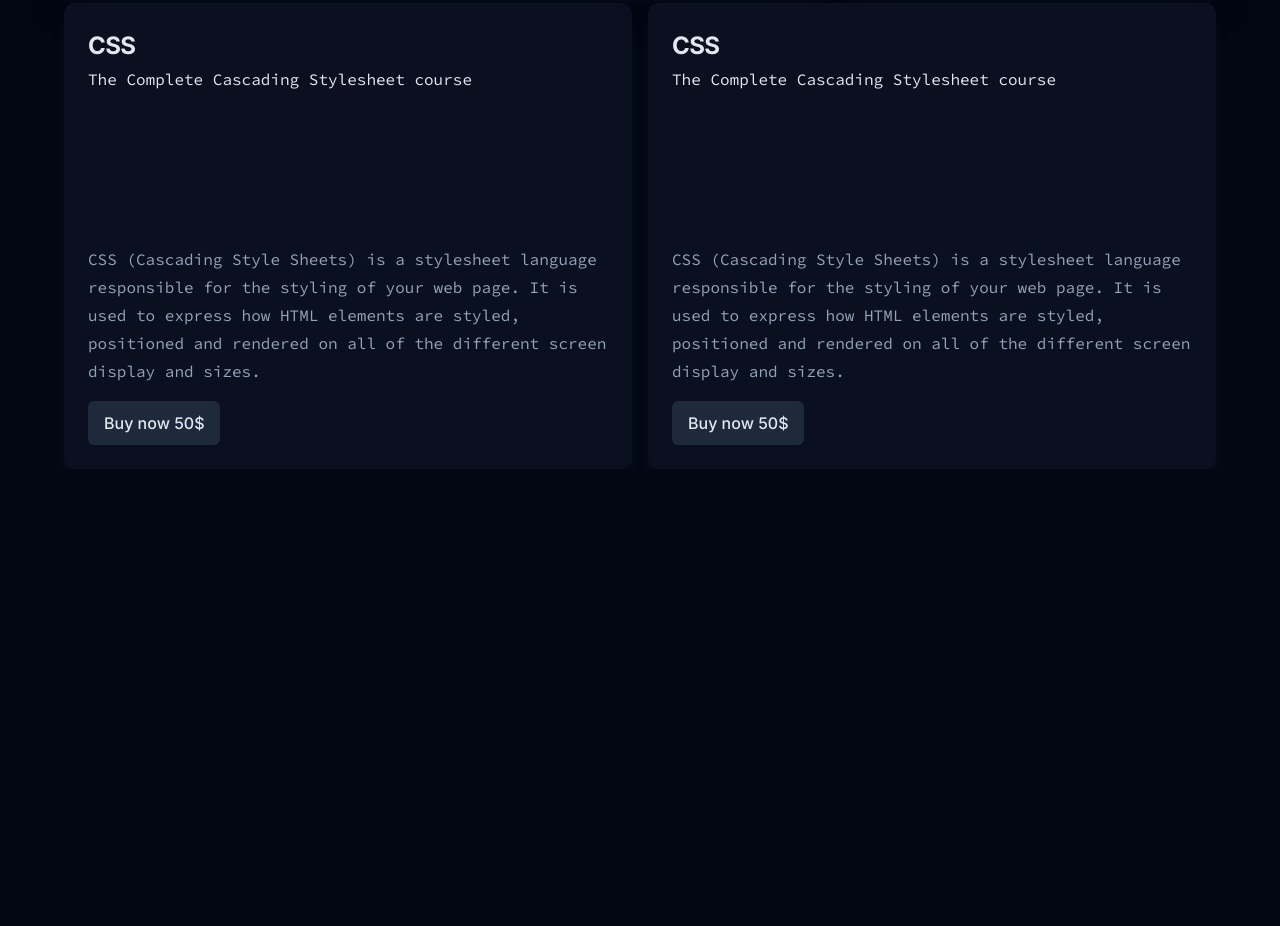
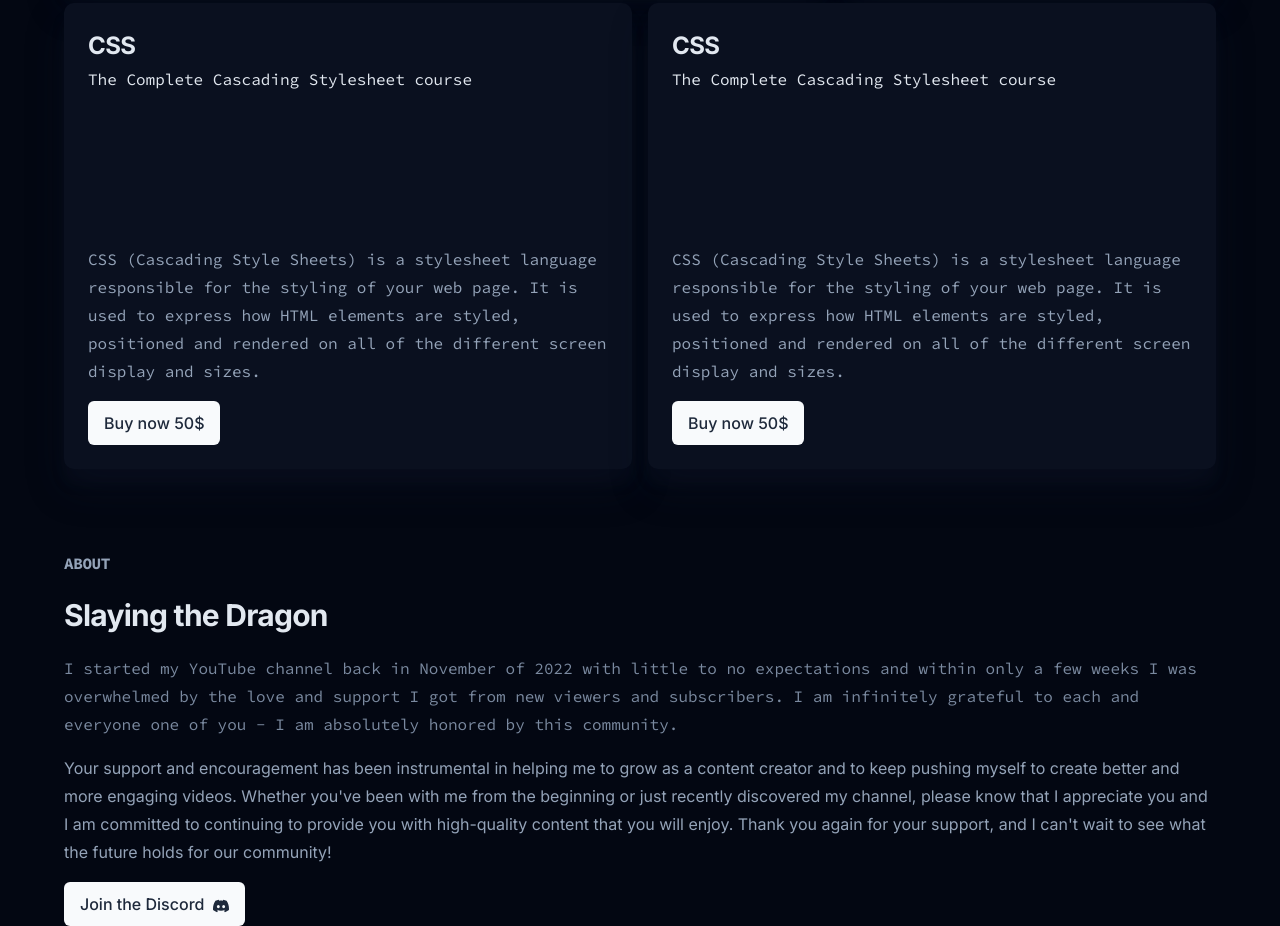
Before and after one commit to Dannu-R/Dannu-R.github.io, a plain HTML site: page Final Project/project.html in a window 1280 px wide. Shown: the part 1513-2439 px from the top of the page. Before the commit the page ends 1982 px from the top, so only its background shows below. Drawn offline with Linux system fonts and the light colour scheme.

Commit message:
Added first half of about section

```diff
--- a/Final Project/project.html
+++ b/Final Project/project.html
@@ -20,7 +20,8 @@
     <link rel="stylesheet" href="./styles/components/header.css" />
     <link rel="stylesheet" href="./styles/components/mobile-nav.css" />
     <link rel="stylesheet" href="./styles/components/hero.css" />
-    <link rel="stylesheet" href="./styles/components/courses.css">
+    <link rel="stylesheet" href="./styles/components/courses.css" />
+    <link rel="stylesheet" href="./styles/components/about.css" />
     <link rel="stylesheet" href="./styles/utils.css" />
 
     <link href="https://cdn.lineicons.com/4.0/lineicons.css" rel="stylesheet" />
@@ -181,12 +182,12 @@
           </div>
           <div class="courses__card-info-container">
             <p class="courses__card-info">
-              CSS (Cascading Style Sheets) is a stylesheet language responsible for
-              the styling of your web page. It is used to express how HTML elements
-              are styled, positioned and rendered on all of the different screen
-              display and sizes.
+              CSS (Cascading Style Sheets) is a stylesheet language responsible
+              for the styling of your web page. It is used to express how HTML
+              elements are styled, positioned and rendered on all of the
+              different screen display and sizes.
             </p>
-            <button class="btn courses__card-btn"> Buy now 50$</button>
+            <button class="btn courses__card-btn">Buy now 50$</button>
           </div>
         </div>
         <div class="courses__card courses__card-2">
@@ -198,12 +199,12 @@
           </div>
           <div class="courses__card-info-container">
             <p class="courses__card-info">
-              CSS (Cascading Style Sheets) is a stylesheet language responsible for
-              the styling of your web page. It is used to express how HTML elements
-              are styled, positioned and rendered on all of the different screen
-              display and sizes.
+              CSS (Cascading Style Sheets) is a stylesheet language responsible
+              for the styling of your web page. It is used to express how HTML
+              elements are styled, positioned and rendered on all of the
+              different screen display and sizes.
             </p>
-            <button class="btn courses__card-btn"> Buy now 50$</button>
+            <button class="btn courses__card-btn">Buy now 50$</button>
           </div>
         </div>
         <div class="courses__card courses__card-3">
@@ -215,12 +216,12 @@
           </div>
           <div class="courses__card-info-container">
             <p class="courses__card-info">
-              CSS (Cascading Style Sheets) is a stylesheet language responsible for
-              the styling of your web page. It is used to express how HTML elements
-              are styled, positioned and rendered on all of the different screen
-              display and sizes.
+              CSS (Cascading Style Sheets) is a stylesheet language responsible
+              for the styling of your web page. It is used to express how HTML
+              elements are styled, positioned and rendered on all of the
+              different screen display and sizes.
             </p>
-            <button class="btn courses__card-btn"> Buy now 50$</button>
+            <button class="btn courses__card-btn">Buy now 50$</button>
           </div>
         </div>
         <div class="courses__card courses__card-4">
@@ -232,13 +233,59 @@
           </div>
           <div class="courses__card-info-container">
             <p class="courses__card-info">
-              CSS (Cascading Style Sheets) is a stylesheet language responsible for
-              the styling of your web page. It is used to express how HTML elements
-              are styled, positioned and rendered on all of the different screen
-              display and sizes.
+              CSS (Cascading Style Sheets) is a stylesheet language responsible
+              for the styling of your web page. It is used to express how HTML
+              elements are styled, positioned and rendered on all of the
+              different screen display and sizes.
             </p>
-            <button class="btn courses__card-btn"> Buy now 50$</button>
+            <button class="btn courses__card-btn">Buy now 50$</button>
           </div>
+        </div>
+      </div>
+    </section>
+    <section class="about container">
+      <div class="about__container">
+        <div class="about__section">
+          <h3 class="about__title-1">about</h3>
+          <h2 class="about__title-2">Slaying the Dragon</h2>
+          <p class="about__desc-1">
+            I started my YouTube channel back in November of 2022 with little to
+            no expectations and within only a few weeks I was overwhelmed by the
+            love and support I got from new viewers and subscribers. I am
+            infinitely grateful to each and everyone one of you - I am
+            absolutely honored by this community.
+          </p>
+          <p class="about__desc-2">
+            Your support and encouragement has been instrumental in helping me
+            to grow as a content creator and to keep pushing myself to create
+            better and more engaging videos. Whether you've been with me from
+            the beginning or just recently discovered my channel, please know
+            that I appreciate you and I am committed to continuing to provide
+            you with high-quality content that you will enjoy. Thank you again
+            for your support, and I can't wait to see what the future holds for
+            our community!
+          </p>
+          <a class="btn about__btn about__btn-container">
+            Join the Discord
+            <svg
+              class="about__icon"
+              width="auto"
+              height="auto"
+              viewBox="0 0 64 64"
+              xmlns="http://www.w3.org/2000/svg"
+            >
+              <g clip-path="url(#clip0_412_53)">
+                <path
+                  d="M54.2141 11.2742C50.0713 9.33582 45.6415 7.92712 41.0104 7.125C40.4416 8.1533 39.7772 9.53637 39.319 10.6366C34.396 9.89625 29.5182 9.89625 24.6858 10.6366C24.2277 9.53637 23.5481 8.1533 22.9743 7.125C18.3382 7.92712 13.9033 9.341 9.76051 11.2844C1.40438 23.9116 -0.86083 36.2252 0.271778 48.3639C5.814 52.5027 11.1851 55.0169 16.4655 56.6621C17.7693 54.8678 18.9321 52.9603 19.9338 50.9501C18.026 50.2251 16.1987 49.3306 14.4722 48.292C14.9302 47.9526 15.3783 47.5979 15.8111 47.2328C26.3419 52.1583 37.7837 52.1583 48.1886 47.2328C48.6266 47.5979 49.0745 47.9526 49.5276 48.292C47.7959 49.3356 45.9637 50.2302 44.0559 50.9552C45.0576 52.9603 46.2154 54.873 47.5242 56.6672C52.8097 55.022 58.1858 52.5079 63.728 48.3639C65.0569 34.292 61.4578 22.0916 54.2141 11.2742ZM21.3685 40.8987C18.2073 40.8987 15.6148 37.9475 15.6148 34.3537C15.6148 30.7599 18.1519 27.8036 21.3685 27.8036C24.5851 27.8036 27.1775 30.7547 27.1221 34.3537C27.1271 37.9475 24.5851 40.8987 21.3685 40.8987ZM42.6313 40.8987C39.4701 40.8987 36.8776 37.9475 36.8776 34.3537C36.8776 30.7599 39.4147 27.8036 42.6313 27.8036C45.8479 27.8036 48.4403 30.7547 48.385 34.3537C48.385 37.9475 45.8479 40.8987 42.6313 40.8987Z"
+                />
+              </g>
+              <defs>
+                <clipPath id="clip0_412_53">
+                  <rect width="64" height="64" fill="white" />
+                </clipPath>
+              </defs>
+            </svg>
+          </a>
         </div>
       </div>
     </section>
--- /dev/null
+++ b/Final Project/styles/components/about.css
@@ -0,0 +1,49 @@
+.about {
+
+  display: flex;
+}
+
+.about__section {
+  text-align: start;
+}
+
+.about__title-1 {
+  text-transform: uppercase;
+  font-weight: 700;
+  font-size: var(--size-base);
+  font-family: var(--font-secondary);
+  color: var(--clr-text);
+  padding-bottom: 1rem;
+}
+
+.about__title-2 {
+  color: var(--clr-light);
+  font-size: var(--size-3xl);
+  padding-bottom: 1rem;
+}
+
+.about__desc-1 {
+  font-family: var(--font-secondary);
+  color: var(--clr-muted);
+  padding-bottom: 1rem;
+}
+
+.about__desc-2 {
+  color: var(--clr-text);;
+  padding-bottom: 1rem;
+}
+
+.about__btn-container {
+  display: flex;
+  align-items: center;
+  gap: 1rem;
+}
+
+.about__icon {
+  margin-left: 0.25em;
+  display: inline-block;
+  fill: var(--clr-slate-800);
+  vertical-align: middle;
+  width: 1em;
+  width: 1em;
+}
--- a/Final Project/styles/utils.css
+++ b/Final Project/styles/utils.css
@@ -5,14 +5,15 @@
 
 .btn {
   display: inline-block;
-  background-color: var(--clr-slate-800);
-  color: var(--clr-light);
+  background-color: var(--clr-bright);
+  color: var(--clr-slate-800);
   padding: 0.5em 1em;
   border-radius: 6px;
   font-weight: 500;
   line-height: 1.75rem ;
   text-decoration: none;
   transition: all 0.3s;
+  cursor: pointer;
 }
 
 .btn:hover {
```
